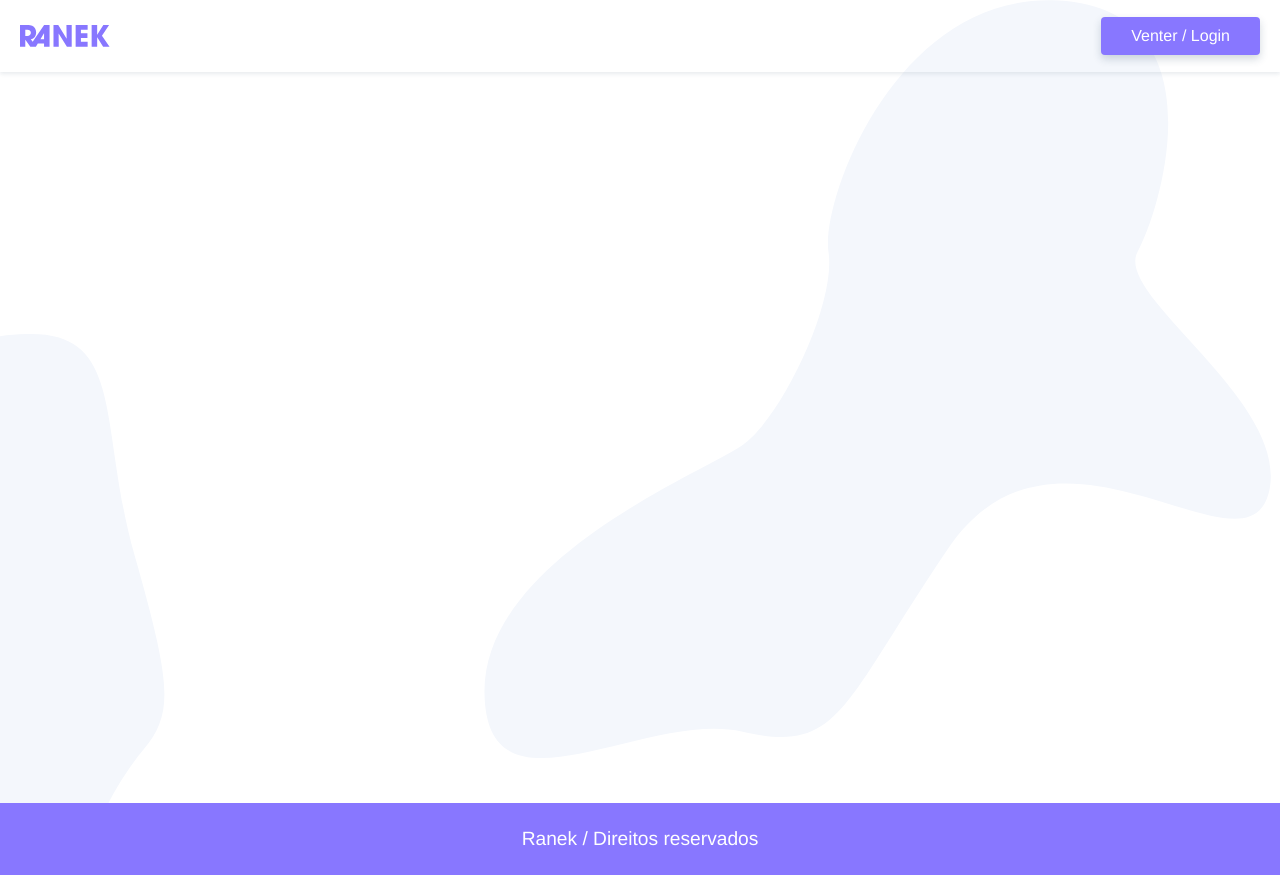
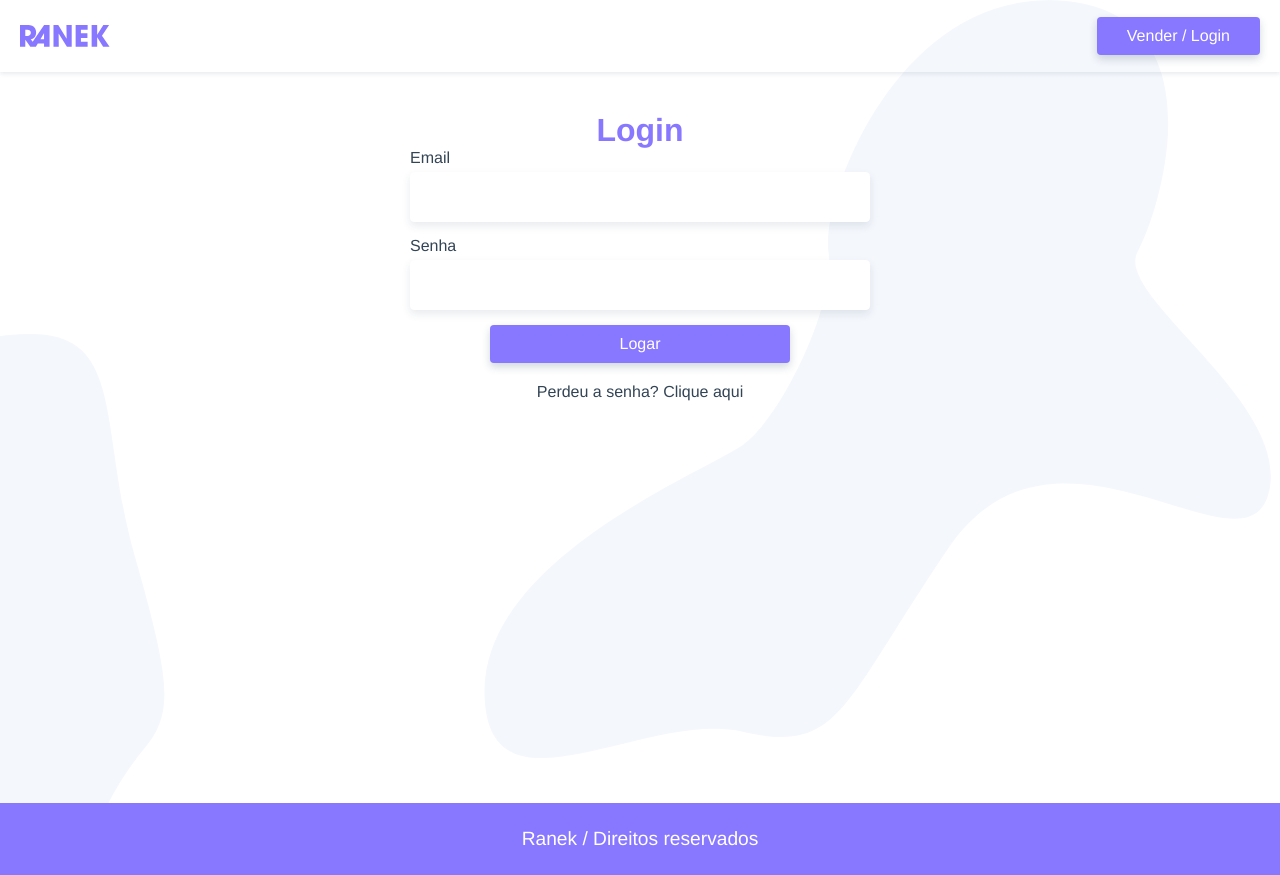
Before and after one commit to LuanVasco/ranek, a Vue app: page /login in a window 1280 px wide. Built offline with nearby package versions, Linux system fonts and the light colour scheme.

Commit message:
criando pagina de login

```diff
--- a/src/App.vue
+++ b/src/App.vue
@@ -2,7 +2,9 @@
   <div id="app">
     <Header />
     <main id="main">
-      <router-view/>
+      <transition mode="out-in">
+        <router-view/>
+      </transition>
     </main>
     <Footer />
   </div>
@@ -51,7 +53,9 @@
   max-width: 100%;
   display: block;
 }
-
+label {
+  margin-bottom: 5px;
+}
 .btn {
   display: block;
   padding: 10px 30px;
--- a/src/components/Header.vue
+++ b/src/components/Header.vue
@@ -5,7 +5,7 @@
         <img src="@/assets/ranek.svg" alt="Ranek">
       </router-link>
       <router-link to="/login" class="btn">
-        Venter / Login
+        Vender / Login
       </router-link>
     </nav>
   </header>
--- /dev/null
+++ b/src/components/LoginCriar.vue
@@ -0,0 +1,16 @@
+<template>
+  <section>
+
+  </section>
+</template>
+
+<script>
+
+export default {
+
+}
+</script>
+
+<style scoped>
+
+</style>
--- a/src/router/index.js
+++ b/src/router/index.js
@@ -1,7 +1,8 @@
 import Vue from 'vue'
 import VueRouter from 'vue-router'
-import Home from '../views/Home.vue'
+import Home from '../views/Home'
 import Produto from '../views/Produto'
+import Login from '../views/Login'
 
 Vue.use(VueRouter)
 
@@ -17,6 +18,11 @@
     component: Produto,
     props: true
   },
+  {
+    path: '/login',
+    name: 'login',
+    component: Login,
+  },
 ]
 const router = new VueRouter({
   mode: 'history',
--- /dev/null
+++ b/src/views/Login.vue
@@ -0,0 +1,75 @@
+<template>
+  <section class="login">
+    <h2 class="title">Login</h2>
+    <form>
+      <label for="email">Email</label>
+      <input type="email" name="email" id="email" v-model="login.email">
+      <label for="senha">Senha</label>
+      <input type="password" name="senha" id="senha" v-model="login.senha">
+      <button class="btn" @click.prevent="logar">Logar</button>
+    </form>
+    <p class="lost-password">
+      <a href="/" target="_blank">Perdeu a senha? Clique aqui</a>
+    </p>
+    <LoginCriar />
+  </section>
+</template>
+
+<script>
+import LoginCriar from "@/components/LoginCriar"
+export default {
+  name: "Login",
+  components: {
+    LoginCriar,
+  },
+  data() {
+    return {
+      login: {
+        email: "",
+        senha: ""
+      }
+    }
+  },
+  methods: {
+    logar() {
+
+    }
+  }
+}
+</script>
+
+<style scoped>
+.login {
+  max-width: 500px;
+  margin: 0 auto;
+  padding: 0 20px;
+}
+
+.title {
+  text-align: center;
+  margin-top: 40px;
+  font-size: 2rem;
+  color: #87f;
+}
+
+form {
+  display: grid;
+}
+
+.btn {
+  width: 100%;
+  max-width: 300px;
+  margin-left: auto;
+  margin-right: auto;
+}
+
+.lost-password {
+  text-align: center;
+  margin: 20px auto 0 auto;
+}
+
+.lost-password:hover {
+  color: #87f;
+  text-decoration: underline;
+}
+</style>
```
